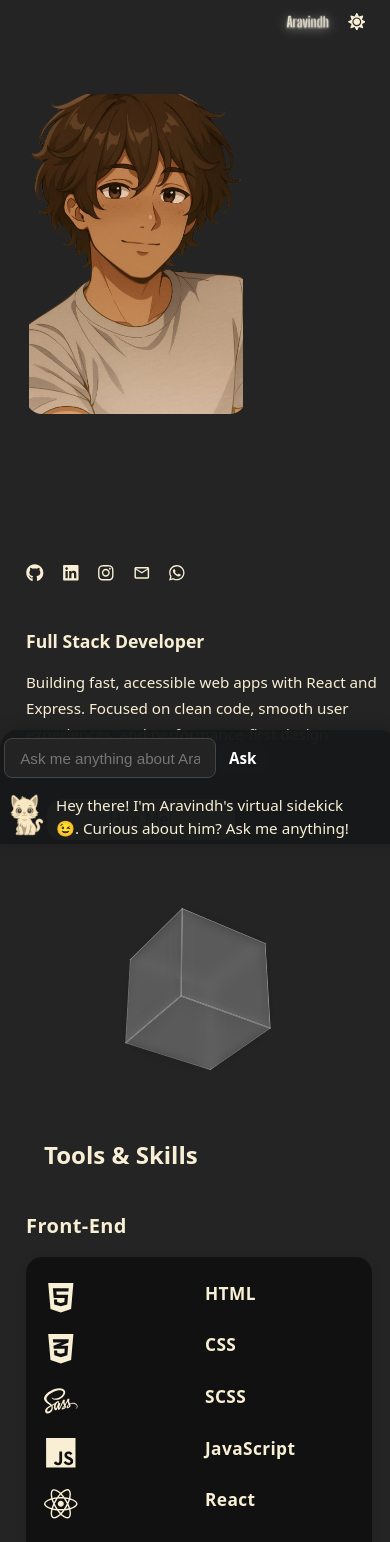
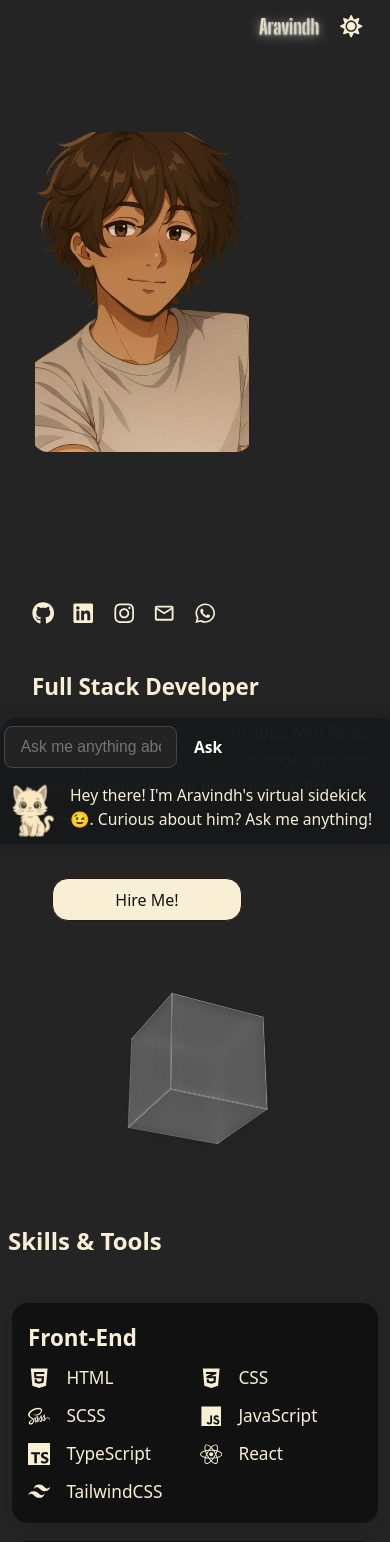
Before and after one commit to aravindh99/portfolio, a React (Vite) app: page / in a window 390 px wide. Shown: the top 1542 px of the page. Built offline with nearby package versions, Linux system fonts and the light colour scheme; no server answers; what @huggingface/inference would draw is missing.

Commit message:
added styles and changed some

```diff
--- a/index.html
+++ b/index.html
@@ -4,6 +4,9 @@
     <meta charset="UTF-8" />
     <link rel="icon" type="image/svg+xml" href="/favicon.svg">
     <meta name="viewport" content="width=device-width, initial-scale=1.0" />
+    <link rel="preconnect" href="https://fonts.googleapis.com">
+    <link rel="preconnect" href="https://fonts.gstatic.com" crossorigin>
+    <link href="https://fonts.googleapis.com/css2?family=Big+Shoulders+Stencil+Display:wght@700;800&display=swap" rel="stylesheet">
 
     <!-- Primary Meta Tags -->
     <title>Aravindh - Full Stack Developer | React, Node.js, Go</title>
--- a/src/components/About.jsx
+++ b/src/components/About.jsx
@@ -14,7 +14,8 @@ export default function About() {
   // Play sword sound and show modal
   const handleHireClick = () => {
     const audio = new Audio('/sword.mp3');
-    audio.play();
+    // Avoid blocking on some browsers; ignore play() promise rejection
+    audio.play().catch(() => {});
     setShowModal(true);
   };
 
--- a/src/components/Experience.jsx
+++ b/src/components/Experience.jsx
@@ -13,7 +13,7 @@ export default function Experience() {
       employmentType: "Internship",
       company: "RheinBrücke IT Consulting",
       date: "May 2019 – August 2019",
-      location: "chennai",
+      location: "Chennai, Tamil Nadu, India",
       description: "Worked on real-world IT projects, gaining hands-on experience in software development and consulting."
     }
   ];
--- a/src/components/FloatingAiChat.jsx
+++ b/src/components/FloatingAiChat.jsx
@@ -9,7 +9,7 @@ const INITIAL_PROMPT = "Hey there! I'm Aravindh's virtual sidekick 😉. Curious
 
 // Hugging Face API details
 const HF_API_TOKEN = import.meta.env.VITE_HF_API_TOKEN;
-const SYSTEM_PROMPT = `You are an AI assistant for Aravindh's portfolio website.Limit your answers to 1 short sentence only, unless absolutely necessary.If question is hi:
+const SYSTEM_PROMPT = `You are an AI assistant for Aravindh's portfolio website. Limit your answers to 1 short sentence only, unless absolutely necessary. If question is hi:
 reply:
 hey hey 👋 how's it going?
 Or:
@@ -106,7 +106,7 @@ export default function FloatingAiChat() {
   const catImg = theme === "light" ? catWebp : cat1Webp;
 
   return (
-    <div className={`floating-ai-chat-new${showMain ? " visible" : ""}`}>
+    <div className={`floating-ai-chat-new${showMain ? " visible" : ""}`} aria-live="polite">
       <form className="ai-chat-form-new" onSubmit={askBot} autoComplete="off">
         <input
           ref={inputRef}
--- a/src/components/Projects.jsx
+++ b/src/components/Projects.jsx
@@ -2,12 +2,12 @@ import { FaGithub, FaExternalLinkAlt } from "react-icons/fa";
 
 const projects = [
   {
-    name: "School scoop",
+    name: "School Scoop",
     github: "https://github.com/aravindh99/school",
     live: "https://schoolscoop.vercel.app",
     description:
       "School Scoop is a web application where students can anonymously share stories, confessions, rumors, and secrets about their school life. Post messages to crushes, enemies, or just share what's happening in your school - all completely anonymous!",
-    stack: ["React", "Node.js", "Express", "MongoDB", "React-router","render","vercel"],
+    stack: ["React", "Node.js", "Express", "MongoDB", "React Router", "Render", "Vercel"],
 
   },
   {
@@ -15,8 +15,8 @@ const projects = [
     github: "https://github.com/aravindh99/auth",
     live: "", // placeholder
     description:
-      "A production-ready authentication microservice built in Go. Supports sign up, login, password reset, and token-based auth. Designed for easy integration with any app.",
-    stack: ["React", "Express", "Rechart", "Mysql", "SMTP","JWT token"],
+      "A production-ready authentication microservice. Supports sign up, login, password reset, and token-based auth.",
+    stack: ["Go", "React", "Express", "Recharts", "MySQL", "SMTP", "JWT"],
 
   },
   {
@@ -25,7 +25,7 @@ const projects = [
     live: "", // placeholder
     description:
       "A full-stack billing and invoice management app. Features user authentication, bill creation, and management. Separate frontend and backend repos.",
-    stack: ["React", "Node.js", "Express", "MySQL", "Prisma", "React-Pdf"],
+    stack: ["React", "Node.js", "Express", "MySQL", "Prisma", "react-pdf"],
 
   }
 ];
@@ -88,7 +88,6 @@ export default function Projects() {
         {clientProjects.map((proj, idx) => (
           <a className="project-link-card" href={proj.url} target="_blank" rel="noopener noreferrer" key={idx}>
             {proj.name}
-
           </a>
         ))}
       </div>
--- a/src/components/Skills.jsx
+++ b/src/components/Skills.jsx
@@ -3,6 +3,7 @@ import { FaCss3Alt } from "react-icons/fa";
 import { FaSass } from "react-icons/fa";
 import { FaJs } from "react-icons/fa";
 import { FaReact } from "react-icons/fa";
+import { SiTypescript, SiOpenai } from "react-icons/si";
 import { RiTailwindCssFill } from "react-icons/ri";
 import { FaNodeJs } from "react-icons/fa";
 import { SiExpress } from "react-icons/si";
@@ -13,6 +14,7 @@ import { SiVite } from "react-icons/si";
 import { SiWebpack } from "react-icons/si";
 import { FaLinux } from "react-icons/fa6";
 import { SiHuggingface } from "react-icons/si";
+import { SiC, SiCplusplus } from "react-icons/si";
 import { SiMongodb } from "react-icons/si";
 import { SiNetlify } from "react-icons/si";
 import { SiRender } from "react-icons/si";
@@ -21,73 +23,80 @@ import { CgCloud } from "react-icons/cg";
 
 
 export default function Skills(){
+  const categories = [
+    {
+      title: 'Front-End',
+      items: [
+        { Icon: FaHtml5, label: 'HTML' },
+        { Icon: FaCss3Alt, label: 'CSS' },
+        { Icon: FaSass, label: 'SCSS' },
+        { Icon: FaJs, label: 'JavaScript' },
+        { Icon: SiTypescript, label: 'TypeScript' },
+        { Icon: FaReact, label: 'React' },
+        { Icon: RiTailwindCssFill, label: 'TailwindCSS' },
+      ],
+    },
+    {
+      title: 'Back-End',
+      items: [
+        { Icon: FaNodeJs, label: 'Node.js' },
+        { Icon: SiExpress, label: 'Express' },
+        { Icon: SiMongodb, label: 'MongoDB' },
+        { Icon: DiMysql, label: 'MySQL' },
+        { Icon: FaJs, label: 'JavaScript' },
+        { Icon: SiC, label: 'C' },
+        { Icon: SiCplusplus, label: 'C++' },
+      ],
+    },
+    {
+      title: 'AI / ML',
+      items: [
+        { Icon: SiHuggingface, label: 'Hugging Face' },
+        { Icon: SiOpenai, label: 'Ollama' },
+      ],
+    },
+    {
+      title: 'Tools',
+      items: [
+        { Icon: FaGitAlt, label: 'Git' },
+        { Icon: FaGithub, label: 'GitHub' },
+        { Icon: SiVite, label: 'Vite' },
+        { Icon: SiWebpack, label: 'Webpack' },
+        { Icon: FaLinux, label: 'Linux' },
+      ],
+    },
+    {
+      title: 'Deployments',
+      items: [
+        { Icon: SiNetlify, label: 'Netlify' },
+        { Icon: IoLogoVercel, label: 'Vercel' },
+        { Icon: SiRender, label: 'Render' },
+        { Icon: CgCloud, label: 'Gcloud' },
+        { Icon: FaGithub, label: 'GitHub Pages' },
+      ],
+    },
+  ];
 
-    return(
-        <div className="skill-sec">
-        <div className="skillsHeading">
-        <h2>Tools & Skills</h2>
-        </div>
-        <div className="skillWrap">
-
-            <h3> Front-End  <div className="frontEnd">
-            <FaHtml5 /><span>HTML</span>
-            <FaCss3Alt /><span>CSS</span>
-            <FaSass /><span>SCSS</span>
-            <FaJs /><span>JavaScript</span>
-            <FaReact /><span>React</span>
-            <RiTailwindCssFill /><span>TailwindCss</span>
-
-
-
-                </div></h3>
-
-
-            <h3> Back-End <div className="backEnd">
-            <FaNodeJs /><span>NodeJs</span>
-            <SiExpress /><span>Express</span>
-            <DiMysql /><span>Mysql</span>
-            <FaJs /><span>JavaScript</span>
-            <SiMongodb /><span>MongoDB</span>
-            <span>&nbsp;&nbsp;C</span><span>C++</span>
-
-
-
+  return (
+    <div className="skill-sec">
+      <div className="skillsHeading">
+        <h2>Skills & Tools</h2>
+      </div>
+      <div className="skillsGrid">
+        {categories.map((cat) => (
+          <div className="skillCard" key={cat.title}>
+            <h3 className="skillCardTitle">{cat.title}</h3>
+            <div className="skillList">
+              {cat.items.map(({ Icon, label }) => (
+                <div className="skillItem" key={`${cat.title}-${label}`}>
+                  <Icon />
+                  <span>{label}</span>
+                </div>
+              ))}
             </div>
-
-
-            </h3>
-
-
-             <h3>Miscellaneous  <div className="others">
-             <FaGitAlt /><span>Git</span>
-             <FaGithub /><span>Github</span>
-             <SiVite /><span>Vite</span>
-             <SiWebpack /><span>Webpack</span>
-             <FaLinux /><span>Linux</span>
-             <SiHuggingface /><span>HuggingFace</span>
-
-
-
-            </div></h3>
-
-            <h3 className="dep">Deployments <div className="others">
-             <SiNetlify/><span>Netlify</span>
-             <IoLogoVercel /><span>Vercel</span>
-             <SiRender /><span>Render</span>
-             <CgCloud /><span>Gcloud</span>
-             <FaGithub /><span>Github-pages</span>
-
-
-
-            </div></h3>
-
-
-
-
-
-
-
-        </div>
-        </div>
-    )
+          </div>
+        ))}
+      </div>
+    </div>
+  );
 }
--- a/src/index.css
+++ b/src/index.css
@@ -1,5 +1,4 @@
-/* === Font Import & Variables === */
-@import url('https://fonts.googleapis.com/css2?family=Big+Shoulders+Stencil+Display:wght@700;800&display=swap');
+/* === Font Variables === */
 
 :root {
   font-family: system-ui, Avenir, Helvetica, Arial, sans-serif;
@@ -12,6 +11,7 @@
   text-rendering: optimizeLegibility;
   -webkit-font-smoothing: antialiased;
   -moz-osx-font-smoothing: grayscale;
+  --header-height: 80px;
   --logo-gradient1: #f8efd4;
   --logo-gradient2: #b0b0b0;
   --logo-gradient3: #f8efd4;
@@ -117,7 +117,7 @@ header {
   align-items: center;
   justify-content: space-between;
   gap: 0;
-  height: 80px;
+  height: var(--header-height);
   min-height: 60px;
   width: 100%;
   background: transparent;
@@ -128,7 +128,7 @@ header {
 
 .main-content {
   display: flex;
-  margin-top: 100px;
+  margin-top: var(--header-height);
   width: 100%;
   box-sizing: border-box;
 }
@@ -141,11 +141,7 @@ main {
 /* === Header Nav (Horizontal) === */
 
 
-.header-right {
-  display: flex;
-  align-items: center;
-  gap: 18px;
-}
+/* removed unused .header-right */
 
 .logo-container {
   display: inline-flex;
@@ -284,7 +280,7 @@ main {
   display: grid;
   grid-template-columns: 1fr 1fr 1fr;
   align-items: center;
-  margin-left: 38px;
+  margin-left: 0;
   margin-bottom: 100px;
   row-gap: 50px;
 
@@ -312,7 +308,8 @@ main {
 
   }
   .cont{
-   margin-left: 2px;
+   margin-left: 0;
+   justify-self: center;
    margin-bottom: 30px;
   }
   .hire{
@@ -436,64 +433,79 @@ main {
 .about-icons svg {
   color: var(--icon-color);
   font-size: var(--icon-size);
-  transition: color 0.2s, font-size 0.2s;
+  transition: color 0.2s, font-size 0.2s, transform 0.2s;
   cursor: pointer;
 }
 .about-icons svg:hover {
   font-size: 2.5rem;
+  transform: translateY(-2px) scale(1.18) rotateZ(-2deg);
 }
 
 .skill-sec{
-  min-height: calc(100vh - 112px);
+  min-height: calc(100vh - (var(--header-height) + 32px));
   padding-top: 10px;
-  padding-left: 20px;
+  padding-left: 0;
 }
 
 .skillsHeading {
   text-align: start;
   margin-bottom: 2rem;
   margin-top: 50px;
-  margin-left: 20px;
+  margin-left: 0;
 }
 
-.skillWrap {
-  display: flex;
-  flex-wrap: wrap;
-  gap: 32px;
-  justify-content: center;
-  align-items: flex-start;
+.skillsGrid {
+  display: grid;
+  grid-template-columns: repeat(auto-fit, minmax(240px, 1fr));
+  grid-auto-rows: 1fr;
+  gap: 18px;
+  align-items: stretch;
   background: transparent;
   border-radius: 18px;
-  padding: 32px 24px;
-  max-width: 900px;
+  padding: 16px 8px;
+  max-width: 1000px;
   margin: 0 auto 48px auto;
-  box-shadow: none;
 }
 
-.skillWrap h3 {
-  flex: 1 1 220px;
-  min-width: 220px;
-  margin: 0 12px 0 0;
-  font-size: 1.25rem;
-  color: var(--nav-link-color);
-  font-weight: 700;
-  letter-spacing: 0.02em;
-  background: transparent;
-}
+/* removed legacy .skillWrap heading styles */
 
-.frontEnd, .backEnd, .others {
-  display: grid;
-  grid-template-columns: repeat(2, minmax(80px, 1fr));
-  gap: 18px 12px;
-  margin-top: 1rem;
-  margin-bottom: 1rem;
+.skillCard {
   background: var(--skill-bg);
   border-radius: 16px;
   box-shadow: 0 2px 12px 0 rgba(0,0,0,0.08);
-  padding: 24px 18px;
+  padding: 18px 16px;
+  display: flex;
+  flex-direction: column;
 }
 
-.frontEnd svg, .backEnd svg, .others svg {
+.skillCard .skillList { flex: 1; }
+
+.skillCard .skillList:after {
+  content: "";
+  display: block;
+  height: 0;
+}
+
+.skillCardTitle {
+  margin: 0 0 10px 0;
+  font-size: 1.1rem;
+  font-weight: 700;
+  color: var(--nav-link-color);
+}
+
+.skillList {
+  display: grid;
+  grid-template-columns: repeat(auto-fit, minmax(120px, 1fr));
+  gap: 12px 10px;
+}
+
+.skillItem {
+  display: flex;
+  align-items: center;
+  gap: 8px;
+}
+
+.skillItem svg {
   font-size: 2.1rem;
   color: var(--nav-link-color);
   vertical-align: middle;
@@ -501,14 +513,14 @@ main {
   transition: color 0.2s, transform 0.2s;
 }
 
-.frontEnd span, .backEnd span, .others span {
+.skillItem span {
   font-size: 1.08rem;
   color: var(--nav-link-color);
   vertical-align: middle;
   margin-right: 8px;
 }
 
-.frontEnd svg:hover, .backEnd svg:hover, .others svg:hover {
+.skillItem svg:hover {
   color: #64ffda;
   transform: scale(1.18);
 }
@@ -543,12 +555,11 @@ main {
 /* === Experience Section === */
 .experience-section {
   max-width: 850px;
-  margin: 0 auto 64px auto;
   padding: 32px 24px;
   background: transparent;
   box-shadow: none;
   min-width: 300px;
-  min-height: calc(100vh - 112px);
+  min-height: calc(100vh - (var(--header-height) + 32px));
   display: flex;
   flex-direction: column;
   align-items: flex-start;
@@ -579,10 +590,29 @@ main {
   flex-direction: column;
   gap: 10px;
   position: relative;
+  overflow: hidden;
+  isolation: isolate;
 }
 .experience-card:hover {
   box-shadow: 0 6px 24px 0 rgba(0,0,0,0.13);
   transform: translateY(-2px) scale(1.012);
+}
+
+/* Subtle animated gradient ring around cards */
+.project-card::before, .experience-card::before {
+  content: "";
+  position: absolute;
+  inset: -1px;
+  border-radius: 18px;
+  background: conic-gradient(from 0deg, #64ffda33, transparent 25%, #a78bfa33, transparent 50%, #64ffda33);
+  filter: blur(12px);
+  opacity: 0;
+  transition: opacity .25s ease, transform .25s ease;
+  z-index: -1;
+}
+.project-card:hover::before, .experience-card:hover::before {
+  opacity: .9;
+  transform: scale(1.02);
 }
 
 .experience-title {
@@ -630,21 +660,13 @@ main {
   margin-top: 0.2rem;
 }
 
-.projectSec{
-min-height: calc(90vh-100px);
-margin-left: 40px;
-}
-
-.projectSec > h2{
-  font-size: 2rem;
-
-}
+/* Removed earlier .projectSec duplicate (consolidated below) */
 
 /* === Projects Section === */
 .projectSec {
-  min-height: calc(100vh - 112px);
-  margin-left: 40px;
-  max-width: 900px;
+  min-height: calc(100vh - (var(--header-height) + 32px));
+  margin-left: 0;
+  max-width: 850px;
   padding: 32px 24px;
   display: flex;
   flex-direction: column;
@@ -669,10 +691,13 @@ margin-left: 40px;
   flex-direction: column;
   gap: 10px;
   position: relative;
+  overflow: hidden;
+  isolation: isolate;
 }
 .project-card:hover {
   box-shadow: 0 6px 24px 0 rgba(0,0,0,0.13);
-  transform: translateY(-2px) scale(1.012);
+  transform: translateY(-2px) scale(1.012) rotateX(0.6deg) rotateY(-0.6deg);
+  transform-style: preserve-3d;
 }
 
 .project-title-row {
@@ -698,6 +723,23 @@ margin-left: 40px;
 .project-title-row a:hover {
   color: var(--icon-color);
   transform: scale(1.18);
+}
+
+/* Animated underline for project links */
+.project-title-row a::after {
+  content: "";
+  position: absolute;
+  left: 0;
+  bottom: -2px;
+  width: 100%;
+  height: 2px;
+  background: linear-gradient(90deg, #64ffda, #a78bfa);
+  transform: scaleX(0);
+  transform-origin: left;
+  transition: transform .25s ease;
+}
+.project-title-row a:hover::after {
+  transform: scaleX(1);
 }
 
 .project-desc {
@@ -805,9 +847,9 @@ margin-left: 40px;
 /* === NEW Floating AI Chat Styles === */
 .floating-ai-chat-new {
   position: fixed;
-  bottom: 100px;
-  right: 100px;
-  width: 380px;
+  bottom: 32px;
+  right: 32px;
+  width: 360px;
   max-width: 98vw;
   background: none;
   box-shadow: none;
@@ -821,6 +863,8 @@ margin-left: 40px;
   transform: translateY(40px);
   transition: opacity 0.6s cubic-bezier(.68,-0.55,.27,1.55), transform 0.6s cubic-bezier(.68,-0.55,.27,1.55);
   pointer-events: auto;
+  max-height: 70vh;
+  overflow: hidden;
 }
 .floating-ai-chat-new.visible {
   opacity: 1;
@@ -854,9 +898,9 @@ margin-left: 40px;
   border: 1px solid #444;
 }
 .ai-chat-input-new:focus {
-  outline: none !important;
-  border-color: #ccc !important;
-  box-shadow: none !important;
+  outline: none;
+  border-color: #ccc;
+  box-shadow: none;
 }
 .ai-chat-send-new {
   background: #18191a;
@@ -908,6 +952,8 @@ margin-left: 40px;
   animation: fadein 0.5s;
   overflow-wrap: anywhere;
   margin-top: 0;
+  max-height: 40vh;
+  overflow: auto;
 }
 @keyframes fadein {
   from { opacity: 0; }
@@ -922,13 +968,9 @@ header, .side-nav {
   z-index: 100;
 }
 
-/* Remove old .Ai margin-top rule */
-.Ai {
-  margin-top: 0 !important;
-}
+/* removed unused .Ai rule */
 
-/* Remove/override old side-nav styles */
-.side-nav { display: none !important; }
+/* removed unused .side-nav rule */
 
 .fixed-header {
   position: fixed;
@@ -945,21 +987,9 @@ header, .side-nav {
   backdrop-filter: none;
 }
 
-.theme-toggle {
-  font-size: 2rem;
-  background: none;
-  border: none;
-  box-shadow: none;
-  outline: none;
-  color: inherit;
-  cursor: pointer;
-  transition: color 0.2s;
-  margin: 0;
-}
+/* Removed duplicate .theme-toggle definition below (earlier detailed rules kept above) */
 
-.main-content {
-  margin-top: 80px;
-}
+.main-content { margin-top: var(--header-height); }
 
 .section-heading {
   font-size: 2.2rem;
@@ -970,75 +1000,27 @@ header, .side-nav {
   margin-top: 0;
 }
 
-/* --- Responsive Layout for All Components --- */
-@media (max-width: 900px) {
-  header {
-    padding: 0 8px;
-    height: 60px;
-    min-height: 48px;
-  }
-  .main-content, main {
-    padding: 0 4px !important;
-    margin-top: 60px !important;
-  }
-  .about, .projectSec, .experience-section, .skillWrap {
-    padding: 12px 4px !important;
-    margin: 0 !important;
-    max-width: 100vw !important;
-  }
-  .logo-container {
-    font-size: 20px;
-  }
-  .theme-toggle {
-    font-size: 1.4rem;
-    width: 1.8rem;
-    height: 1.8rem;
-  }
-  .ai-chat-avatar-new {
-    width: 56px;
-    height: 56px;
-    margin-right: 10px;
-  }
-  .ai-chat-response-new {
-    font-size: 0.98rem;
-    max-width: 90vw;
-  }
-  .ai-chat-form-new {
-    gap: 4px;
-  }
-  .ai-chat-send-new {
-    font-size: 0.98rem;
-    padding: 0.5em 0.8em;
-  }
-  .ai-chat-input-new {
-    font-size: 0.98rem;
-    max-width: 140px;
-  }
-  .abt h2, .section-heading {
-    font-size: 1.4rem;
-  }
-  .abt p {
-    font-size: 1rem;
-  }
-  .about-icons svg {
-    font-size: 1.4rem;
-  }
+/* Fluid typography for key headings */
+.section-heading, .experience-heading, .abt h2 {
+  font-size: clamp(1.3rem, 1.1rem + 1.5vw, 2.2rem);
 }
 
+/* --- Responsive Layout for All Components --- */
 @media (max-width: 1200px) {
+  :root { --header-height: 44px; }
   header {
     padding: 0 2px;
-    height: 44px;
+    height: var(--header-height);
     min-height: 36px;
   }
   .main-content, main {
     padding: 0 2px !important;
-    margin-top: 44px !important;
+    margin-top: var(--header-height) !important;
   }
   .main-content {
     padding-bottom: 120px !important;
   }
-  .about, .projectSec, .experience-section, .skillWrap {
+  .about, .projectSec, .experience-section, .skillsGrid {
     padding: 6px 2px !important;
     margin: 0 !important;
     max-width: 100vw !important;
@@ -1052,17 +1034,18 @@ header, .side-nav {
     height: 1.2rem;
   }
   .floating-ai-chat-new {
-    position: fixed !important;
-    right: 0 !important;
-    left: 0 !important;
-    bottom: 0 !important;
-    width: 100vw !important;
-    max-width: 100vw !important;
+    position: fixed;
+    right: 0;
+    left: 0;
+    bottom: 0;
+    width: 100vw;
+    max-width: 100vw;
     border-radius: 18px 18px 0 0;
     background: rgba(24, 25, 26, 0.98);
     box-shadow: 0 -2px 16px 0 rgba(0,0,0,0.18);
     padding: 8px 4px 4px 4px;
     z-index: 1001;
+    max-height: 50vh;
   }
   .ai-chat-avatar-new {
     width: 44px;
@@ -1096,9 +1079,70 @@ header, .side-nav {
   }
 }
 
-.dep{
-  max-width: fit-content;
+@media (max-width: 900px) {
+  :root { --header-height: 60px; }
+  header {
+    padding: 0 8px;
+    height: var(--header-height);
+    min-height: 48px;
+  }
+  .main-content, main {
+    padding: 0 4px !important;
+    margin-top: var(--header-height) !important;
+  }
+  .about, .projectSec, .experience-section, .skillsGrid {
+    padding: 12px 4px !important;
+    margin: 0 !important;
+    max-width: 100vw !important;
+  }
+  .logo-container {
+    font-size: 20px;
+  }
+  .theme-toggle {
+    font-size: 1.4rem;
+    width: 1.8rem;
+    height: 1.8rem;
+  }
+  .ai-chat-avatar-new {
+    width: 56px;
+    height: 56px;
+    margin-right: 10px;
+  }
+  .ai-chat-response-new {
+    font-size: 0.98rem;
+    max-width: 90vw;
+  }
+  .ai-chat-form-new {
+    gap: 4px;
+  }
+  .ai-chat-send-new {
+    font-size: 0.98rem;
+    padding: 0.5em 0.8em;
+  }
+  .ai-chat-input-new {
+    font-size: 0.98rem;
+    max-width: 140px;
+  }
+  .abt h2, .section-heading, .skillCardTitle {
+    font-size: 1.4rem;
+  }
+  .abt p {
+    font-size: 1rem;
+  }
+  .about-icons svg, .skillItem svg {
+    font-size: 1.4rem;
+  }
 }
+
+/* Respect reduced motion preferences */
+@media (prefers-reduced-motion: reduce) {
+  * {
+    animation: none !important;
+    transition: none !important;
+  }
+}
+
+/* removed unused .dep */
 
 /* === 404 Page Styles === */
 .not-found-page {
@@ -1301,7 +1345,7 @@ header, .side-nav {
   }
 }
 
-/* Particle effect */
+
 .not-found-page .particles {
   position: absolute;
   top: 0;
@@ -1382,25 +1426,25 @@ header, .side-nav {
 }
 
 .app-root.light .face {
-  background: rgba(24, 25, 26, 0.13) !important;
-  border: 1.5px solid rgba(24, 25, 26, 0.18) !important;
-  box-shadow: 0 4px 24px 0 rgba(24,25,26,0.08) !important;
-  backdrop-filter: blur(6px) !important;
+  background: rgba(24, 25, 26, 0.13);
+  border: 1.5px solid rgba(24, 25, 26, 0.18);
+  box-shadow: 0 4px 24px 0 rgba(24,25,26,0.08);
+  backdrop-filter: blur(6px);
 }
 .app-root:not(.light) .face {
-  background: rgba(255, 255, 255, 0.13) !important;
-  border: 1.5px solid rgba(255,255,255,0.18) !important;
-  box-shadow: 0 4px 24px 0 rgba(0,0,0,0.08) !important;
-  backdrop-filter: blur(6px) !important;
+  background: rgba(255, 255, 255, 0.13);
+  border: 1.5px solid rgba(255,255,255,0.18);
+  box-shadow: 0 4px 24px 0 rgba(0,0,0,0.08);
+  backdrop-filter: blur(6px);
 }
 
 .app-root.light .hire {
-  background: var(--nav-link-color-light) !important;
-  color: var(--skill-bg-light) !important;
+  background: var(--nav-link-color-light);
+  color: var(--skill-bg-light);
 }
 .app-root:not(.light) .hire {
-  background: var(--nav-link-color-dark) !important;
-  color: var(--skill-bg-dark) !important;
+  background: var(--nav-link-color-dark);
+  color: var(--skill-bg-dark);
 }
 .hire:active {
   filter: brightness(0.85);
```
Also changed, not shown: src/assets/aravindh.md (+56 -22 lines).
